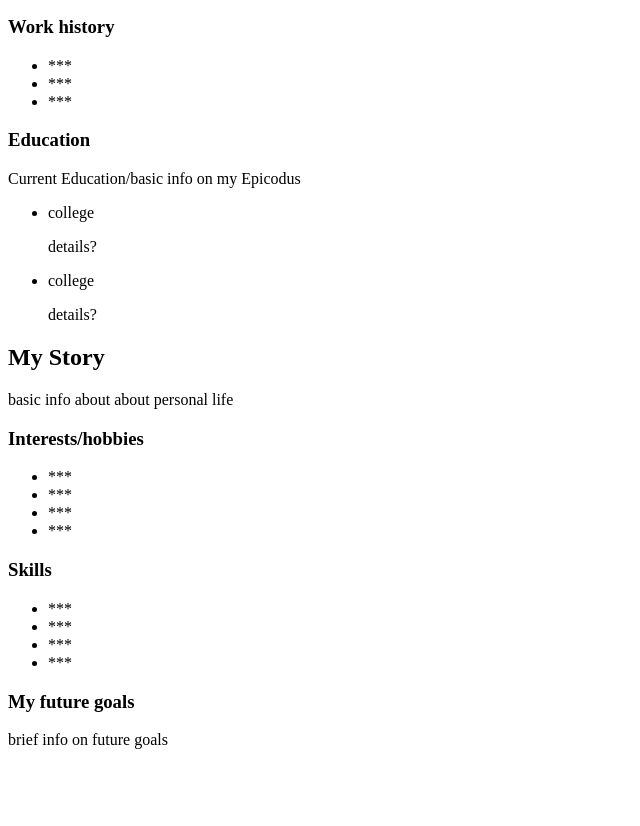
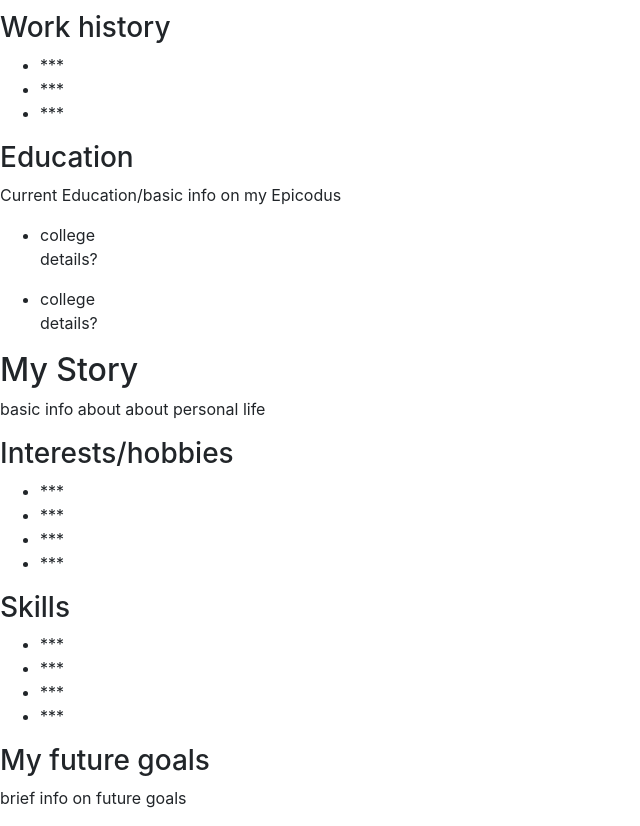
Before and after one commit to GACOSTA1988/my-portfolio, a plain HTML site: page index.html in a window 1280 px wide. Shown: the part 691-1517 px from the top of the page, without its empty margins (0-640 px from the left). Before the commit the page ends 1456 px from the top, so only its background shows below. Drawn offline with nearby package versions, Linux system fonts and the light colour scheme.

Commit message:
add bootstrap link

```diff
--- a/index.html
+++ b/index.html
@@ -1,6 +1,8 @@
 <!DOCTYPE html>
 <html>
   <head>
+    <link rel="stylesheet" href="https://stackpath.bootstrapcdn.com/bootstrap/4.3.1/css/bootstrap.min.css" integrity="sha384-ggOyR0iXCbMQv3Xipma34MD+dH/1fQ784/j6cY/iJTQUOhcWr7x9JvoRxT2MZw1T" crossorigin="anonymous">
+    <script src="https://stackpath.bootstrapcdn.com/bootstrap/4.3.1/js/bootstrap.min.js" integrity="sha384-JjSmVgyd0p3pXB1rRibZUAYoIIy6OrQ6VrjIEaFf/nJGzIxFDsf4x0xIM+B07jRM" crossorigin="anonymous"></script>
     <link rel="stylesheet" href="css/styles.css">
     <title>George Acosta Portfolio</title>
   </head>
```
